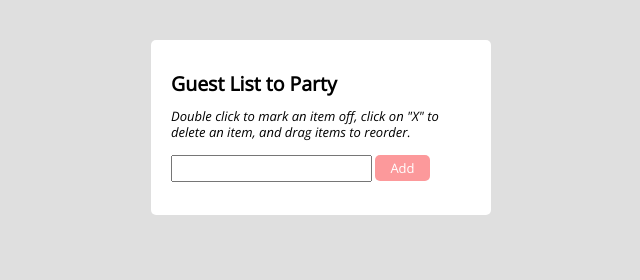
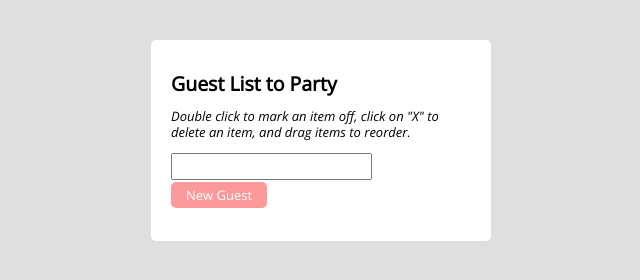
Before and after one commit to MatthewMonti/To_Do_List, a plain HTML site: page jQuery-to-do-list/index.html in a window 1280 px wide. Shown: the whole page, without its empty margins (319-959 px from the left). Drawn offline with nearby package versions, Linux system fonts and the light colour scheme.

Commit message:
step 3 and final updates to html

```diff
--- a/jQuery-to-do-list/index.html
+++ b/jQuery-to-do-list/index.html
@@ -17,7 +17,7 @@
 			<input type="text" name="ListItem" id="input"/>
 		</form>
 
-		<div onclick="newItem()" id="button">Add</div>
+		<div onclick="newItem()" id="button">New Guest</div>
 		<br/>
 		<ol id="list"></ol>
   </div>
```
Also changed, not shown: jQuery-to-do-list/script.js (+11 -0 lines).
